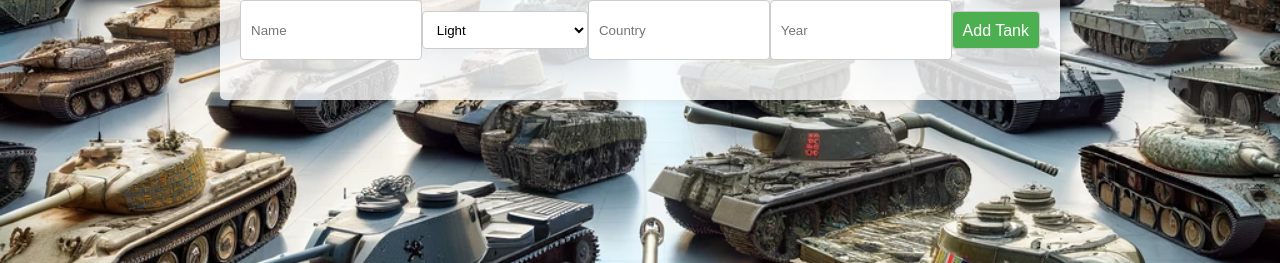
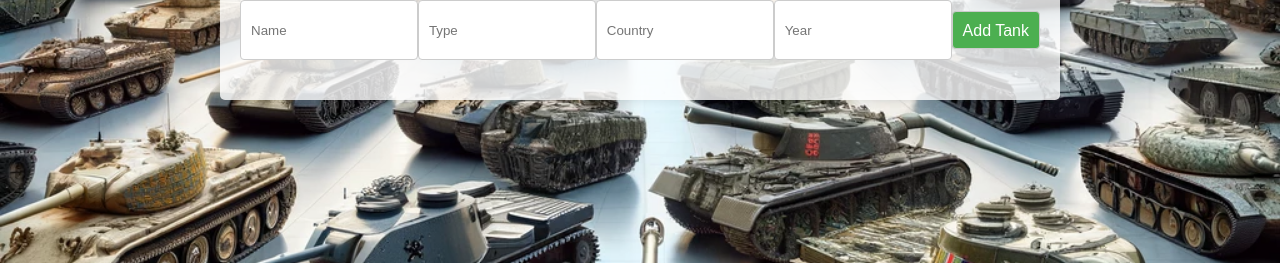
Before and after one commit to Oranhack7/World-of-Tanks, a Flask app: page / in a window 1280 px wide. Shown: the part 157-420 px from the top of the page. Run offline with Flask 3, Linux system fonts and the light colour scheme; data that the repository does not hold is empty.

Commit message:
"כבר אין לי מה לחרטט"

```diff
--- a/templates/index.html
+++ b/templates/index.html
@@ -63,18 +63,6 @@
             border-radius: 4px;
             font-family: Arial, sans-serif;
             height: 20px; /* Adjusted to match the height including padding and border */
-        }
-
-        /* Specific style for the 'Type' select dropdown */
-        form.add-tank-form > select {
-            width: calc(25% - 12px);
-            padding: 10px;
-            margin-right: 10px;
-            border: 1px solid #ccc;
-            border-radius: 4px;
-            font-family: Arial, sans-serif;
-            height: 40px; /* Ensure height matches the input fields */
-            background-color: #fff;
         }
 
         form.add-tank-form > button {
@@ -196,12 +184,7 @@
 
         <form action="/add_tank" method="post" class="add-tank-form">
             <input type="text" name="name" placeholder="Name">
-            <select name="type">
-                <option value="Light">Light</option>
-                <option value="Medium">Medium</option>
-                <option value="Heavy">Heavy</option>
-                <option value="Destroyer">Destroyer</option>
-            </select>
+            <input type="text" name="type" placeholder="Type">
             <input type="text" name="country" placeholder="Country">
             <input type="text" name="year" placeholder="Year">
             <button type="submit" class="add-button">Add Tank</button>
```
